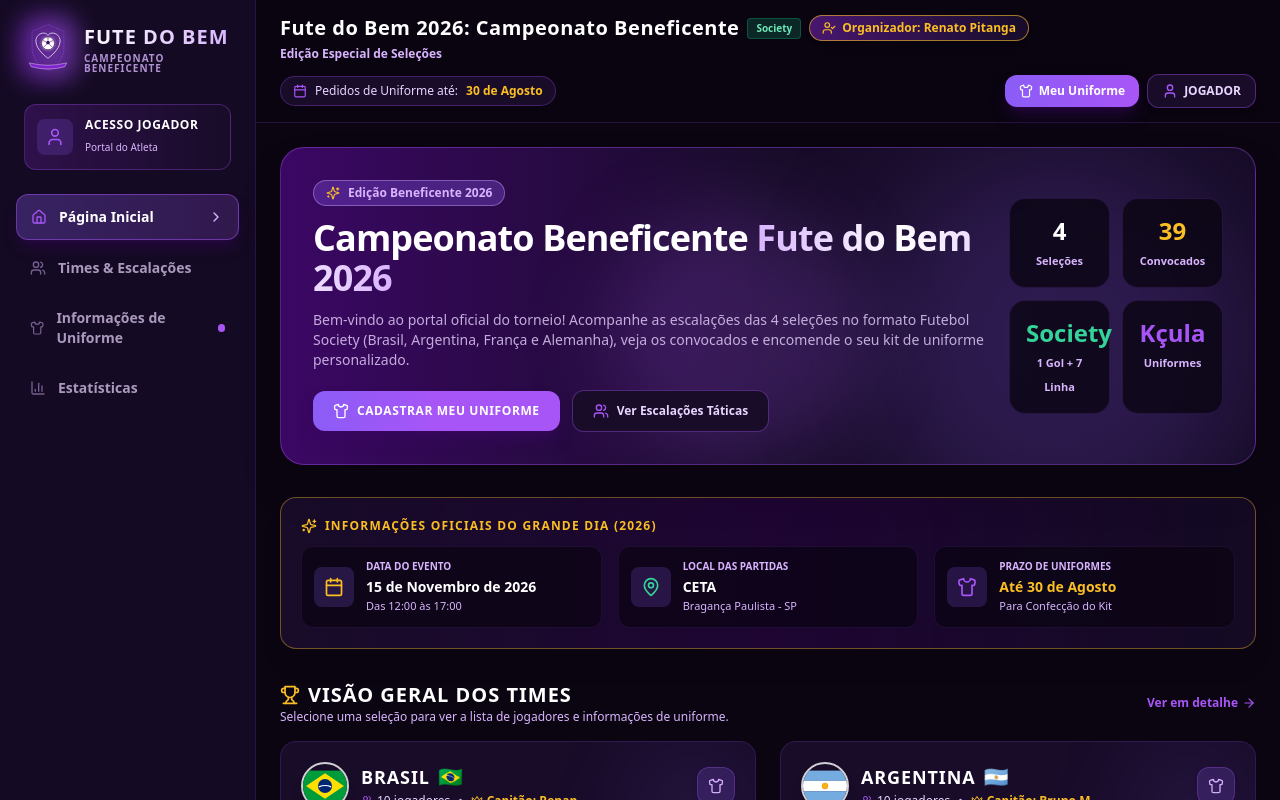
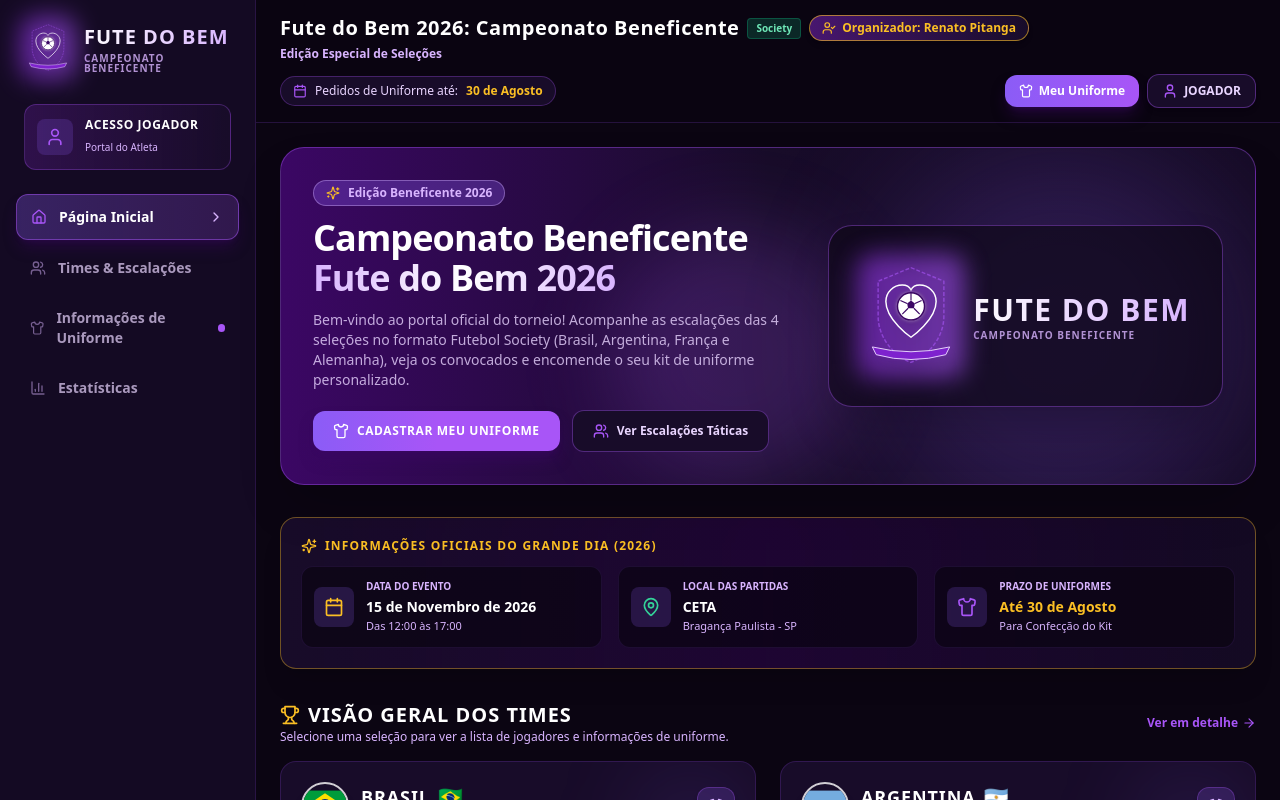
Before and after one commit to jonathanbarbosa10/fute-do-bem, a Next.js app: page / in a window 1280 px wide. Shown: the top 800 px of the page. Built offline with nearby package versions, Linux system fonts and the light colour scheme.

Commit message:
Substitui o bloco de 4 caixas pelo Logo oficial do evento Fute do Bem 2026 no banner inicial

```diff
--- a/app/page.tsx
+++ b/app/page.tsx
@@ -4,7 +4,8 @@ import React from 'react';
 import Link from 'next/link';
 import { TEAMS } from '@/lib/data';
 import { TeamCard } from '@/components/TeamCard';
-import { Shirt, Users, Calendar, Trophy, ArrowRight, Sparkles, MapPin, Clock, HelpCircle } from 'lucide-react';
+import { Logo } from '@/components/Logo';
+import { Shirt, Users, Calendar, Trophy, ArrowRight, Sparkles, MapPin, HelpCircle } from 'lucide-react';
 
 export default function OverviewPage() {
   const teamsList = Object.values(TEAMS);
@@ -17,7 +18,7 @@ export default function OverviewPage() {
         <div className="absolute top-0 right-0 w-96 h-96 bg-fute-purple/20 rounded-full blur-3xl pointer-events-none" />
         <div className="absolute bottom-0 left-1/3 w-64 h-64 bg-fute-purpleBright/20 rounded-full blur-2xl pointer-events-none" />
 
-        <div className="relative z-10 flex flex-col md:flex-row items-start md:items-center justify-between gap-6">
+        <div className="relative z-10 flex flex-col md:flex-row items-center justify-between gap-6">
           <div className="max-w-2xl space-y-3">
             <div className="inline-flex items-center gap-2 px-3 py-1 rounded-full bg-fute-purple/30 border border-fute-purpleLight/40 text-xs font-bold text-fute-purpleLight">
               <Sparkles className="w-3.5 h-3.5 text-fute-gold" />
@@ -51,27 +52,9 @@ export default function OverviewPage() {
             </div>
           </div>
 
-          {/* Banner Quick Stats Badges */}
-          <div className="grid grid-cols-2 gap-3 w-full md:w-auto">
-            <div className="p-3 sm:p-4 rounded-2xl bg-fute-darkBg/80 border border-fute-border/60 text-center">
-              <span className="text-xl sm:text-2xl font-black text-white block">4</span>
-              <span className="text-[10px] sm:text-[11px] text-fute-purpleLight font-semibold">Seleções</span>
-            </div>
-
-            <div className="p-3 sm:p-4 rounded-2xl bg-fute-darkBg/80 border border-fute-border/60 text-center">
-              <span className="text-xl sm:text-2xl font-black text-fute-gold block">39</span>
-              <span className="text-[10px] sm:text-[11px] text-fute-purpleLight font-semibold">Convocados</span>
-            </div>
-
-            <div className="p-3 sm:p-4 rounded-2xl bg-fute-darkBg/80 border border-fute-border/60 text-center">
-              <span className="text-xl sm:text-2xl font-black text-emerald-400 block">Society</span>
-              <span className="text-[10px] sm:text-[11px] text-fute-purpleLight font-semibold">1 Gol + 7 Linha</span>
-            </div>
-
-            <div className="p-3 sm:p-4 rounded-2xl bg-fute-darkBg/80 border border-fute-border/60 text-center">
-              <span className="text-xl sm:text-2xl font-black text-fute-purpleBright block">Kçula</span>
-              <span className="text-[10px] sm:text-[11px] text-fute-purpleLight font-semibold">Uniformes</span>
-            </div>
+          {/* Replacement: Official Event Logo Shield Emblem */}
+          <div className="flex items-center justify-center p-6 sm:p-8 bg-fute-darkBg/60 border border-fute-purpleBright/40 rounded-3xl shadow-2xl hover:border-fute-gold/60 transition-all duration-300 transform hover:scale-105 shrink-0">
+            <Logo size="xl" showText={true} />
           </div>
         </div>
       </div>
```
